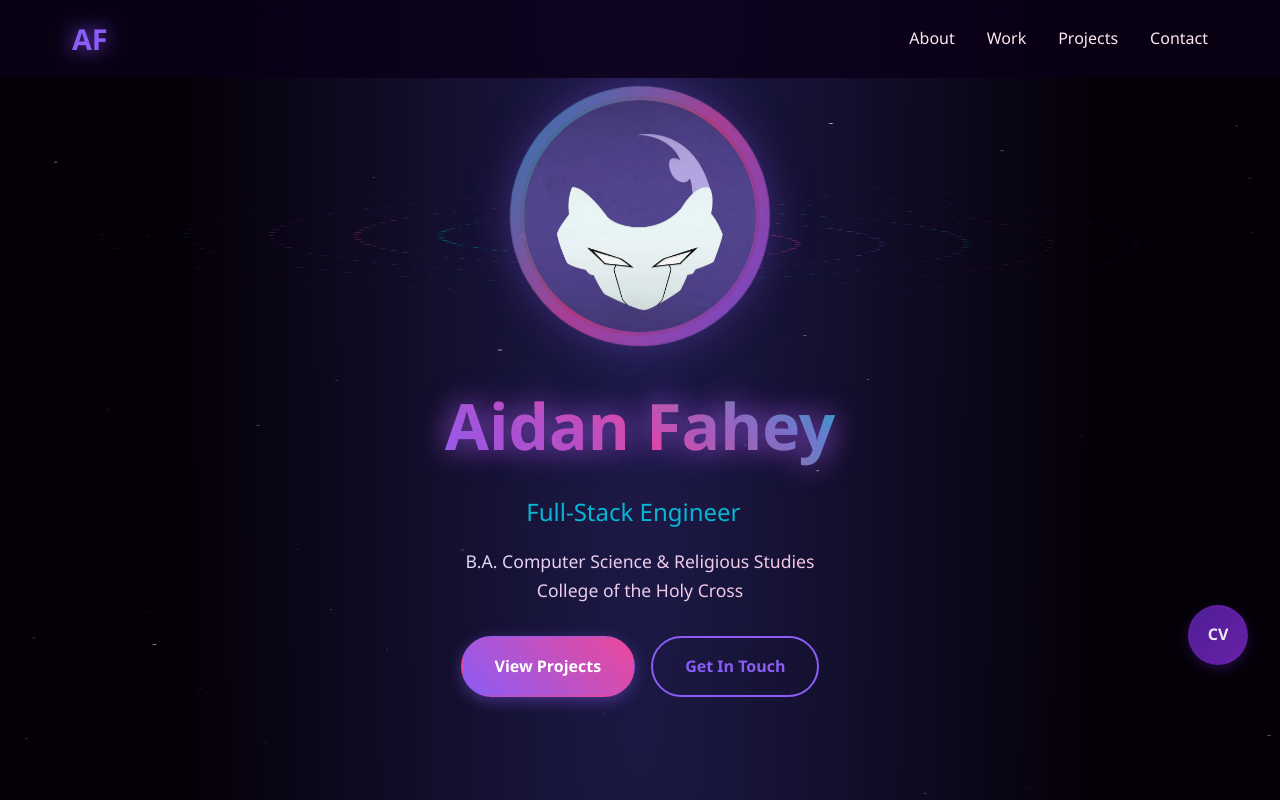
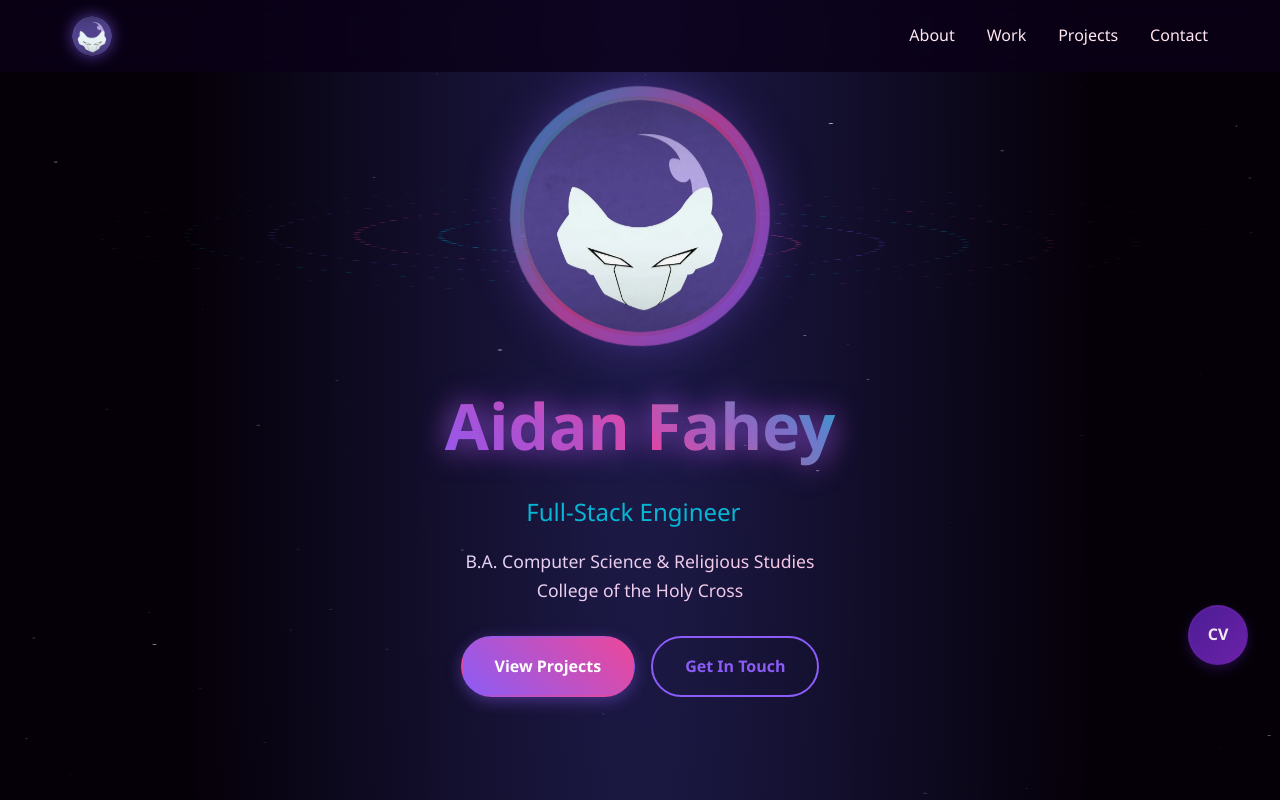
Before and after one commit to afahey03/portfolio, a React (Vite) app: page / in a window 1280 px wide. Shown: the top 800 px of the page. Built offline with nearby package versions, Linux system fonts and the light colour scheme.

Commit message:
FREEZA!!!

```diff
--- a/src/App.css
+++ b/src/App.css
@@ -106,11 +106,26 @@ nav.scrolled {
     text-decoration: none;
     text-shadow: 0 0 20px var(--cosmic-purple);
     transition: all 0.3s ease;
+    display: flex;
+    align-items: center;
+}
+
+.logo-img {
+    width: 40px;
+    height: 40px;
+    border-radius: 50%;
+    object-fit: cover;
+    box-shadow: 0 0 15px rgba(139, 92, 246, 0.6);
+    transition: all 0.3s ease;
 }
 
 .logo:hover {
     text-shadow: 0 0 30px var(--cosmic-purple), 0 0 40px var(--cosmic-pink);
     transform: scale(1.1);
+}
+
+.logo:hover .logo-img {
+    box-shadow: 0 0 25px rgba(139, 92, 246, 1), 0 0 35px rgba(236, 72, 153, 0.6);
 }
 
 .nav-links {
--- a/src/components/Navigation.jsx
+++ b/src/components/Navigation.jsx
@@ -25,7 +25,9 @@ const Navigation = () => {
     return (
         <nav className={scrolled ? 'scrolled' : ''}>
             <div className="nav-container">
-                <a href="#top" className="logo" onClick={(e) => handleNavClick(e, '#top')}>AF</a>
+                <a href="#top" className="logo" onClick={(e) => handleNavClick(e, '#top')}>
+                    <img src="/assets/images/Freeza.webp" alt="AF" className="logo-img" />
+                </a>
                 <ul className="nav-links">
                     <li><a href="#about" onClick={(e) => handleNavClick(e, '#about')}>About</a></li>
                     <li><a href="#work" onClick={(e) => handleNavClick(e, '#work')}>Work</a></li>
```
